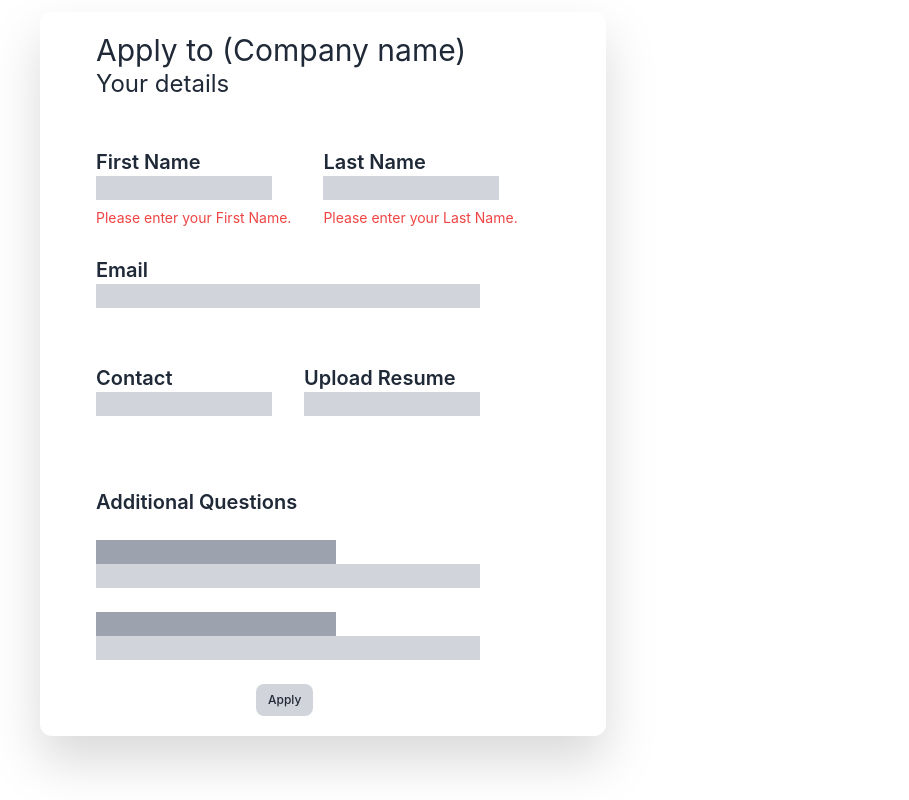
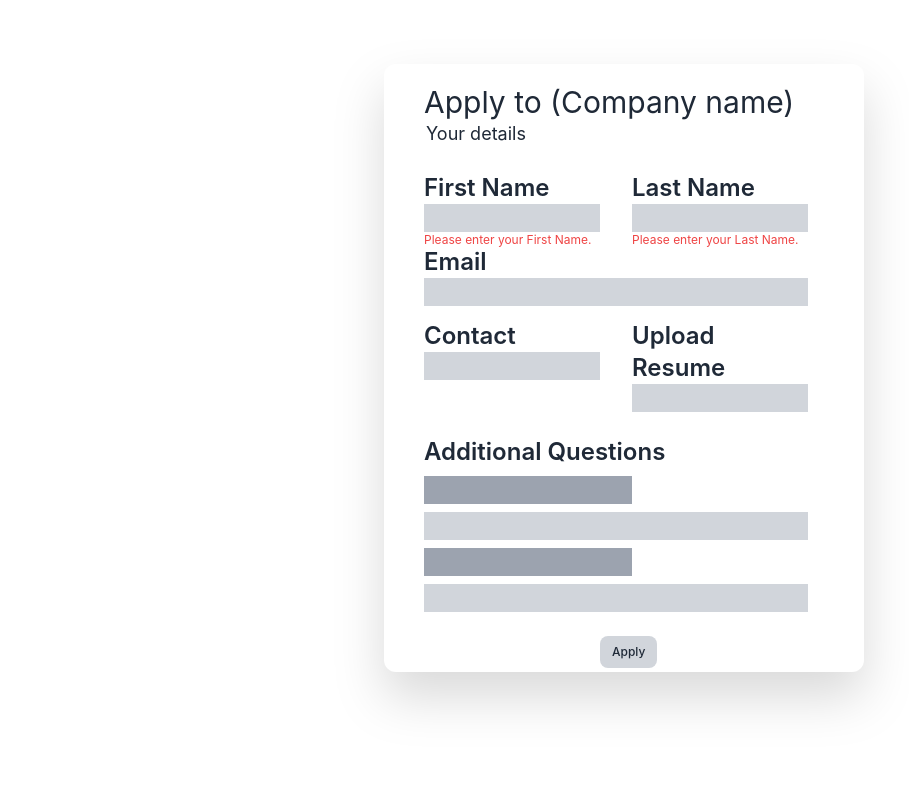
Before and after one commit to Internships-xcitedu/internships, a React (Create React App) app: page /apply in a window 1280 px wide. Shown: the whole page, without its empty margins (0-909 px from the left). Built offline with nearby package versions, Linux system fonts and the light colour scheme.

Commit message:
apply design with new resolution

```diff
--- a/src/App.js
+++ b/src/App.js
@@ -13,6 +13,7 @@ import SignUp from "./Components/empsignup/Signup";
 import Home from "./Components/Home/Home";
 import Login from "./Components/Login/Login";
 import Postjob2 from "./Components/PostJob2/PostJob2";
+import Postjob1 from "./Components/PostJob1/Postjob1";
 import Question from "./Components/Questions/Question";
 
 function App() {
@@ -30,6 +31,7 @@ function App() {
           <Route path="profile" element={<Profile />}></Route>
         </Route>
         <Route path="/postjob2" element={<Postjob2 />} />
+        <Route path="/postjob1" element={<Postjob1 />} />
         <Route path="/apply" element={<Apply />} />
         <Route path="/question" element={<Question />} />
         <Route path="/signup" element={<SignUp />} />
--- a/src/Components/Apply/Apply.js
+++ b/src/Components/Apply/Apply.js
@@ -23,64 +23,199 @@ const Apply = () => {
   };
 
   return (
-    <div className="w-1/3 bg-base-100 font-['Segoe UI'] drop-shadow-2xl mx-10 my-3  rounded-xl flex justify-center sm: min-w-fit   md:ml-10 min-w-fit  lg:ml-10 min-w-fit">
-      <div className=" ml-14 mr-14 my-5">
-        <p className="font-normal text-3xl">Apply to (Company name)</p>
+    <div
+      className=" w-600 h-480 mx-10 my-3 bg-base-100 font-['Segoe UI'] drop-shadow-2xl  rounded-xl flex justify-center
+    mobileMd:w-70 mobileMd:h-450 mobileMd: mx-7 mobileMd:my-2
+    mobileLg:w-70 mobileLg:h-450 mobileLg:mx-14 mobileLg:my-2
+    tablet:w-70 tablet:h-450 tablet:mx-56 tablet:my-2
+    laptopSm:w-96 laptopSm:h-550 laptopSm:mx-56 laptopSm:my-8
+    laptopMd:w-480 laptopMd:h-608 laptopMd:mx-64 laptopMd:my-16
+    laptopLg:w-480  laptopLg:h-608  laptopLg:mx-96  laptopLg:my-16
+    desktopMd:w-700 desktopMd:h-900 desktopMd:mx-430px desktopMd:my-20
+    desktopLg:w-700 desktopLg:h-900 desktopLg:mx-650px desktopLg:my-24
+     "
+    >
+      <div
+        className=" ml-14 mr-14 my-5
+      mobileMd:ml-14  mobileMd:mr-5  mobileMd:my-5
+      mobileLg:ml-14 mobileLg:mr-5 mobileLg:my-5
+      laptopSm:ml-14 laptopSm:mr-5 laptopSm:my-5
+      laptopMd:ml-10  laptopMd:mr-5  laptopMd:my-5
+      laptopLg:ml-10  laptopLg:mr-5  laptopLg:my-5
+      desktopMd:ml-10 desktopMd:mr-5 desktopMd:my-5"
+      >
+        <p
+          className="font-normal text-3xl
+        mobileMd:text-base
+        mobileLg:text-base
+        laptopSm:text-2xl
+        laptopMd:text-3xl
+        laptopLg:text-3xl
+        desktopMd:text-5xl"
+        >
+          Apply to (Company name)
+        </p>
 
-        <p className=" font-normal text-2xl">Your details</p>
+        <p
+          className=" font-normal text-2xl
+          mobileMd:text-xs mobileMd:mx-0.5
+         mobileLg:text-xs mobileLg:mx-0.5
+         laptopSm:text-base laptopSm:mx-0.5
+         laptopMd:text-lg laptopMd:mx-0.5
+         laptopLg:text-lg laptopLg:mx-0.5
+         desktopMd:text-2xl desktopMd:mx-2 desktopMd:mt-2"
+        >
+          Your details
+        </p>
         <br />
-        <br />
-        <div className="flex flex-col space-y-7">
+
+        <div
+          className="flex flex-col space-y-7
+        mobileMd:flex mobileMd:flex-col mobileMd:-space-y-0.5
+        mobileLg:flex mobileLg:flex-col mobileLg:-space-y-0.5
+        laptopSm:flex laptopSm:flex-col laptopSm:-space-y-0.5
+        laptopMd:flex laptopMd:flex-col laptopMd:-space-y-0.5
+        laptopLg:flex laptopLg:flex-col laptopLg:-space-y-0.5
+        desktopMd:flex desktopMd:flex-col desktopMd:-space-y-0.5"
+        >
           <div className=" flex flex-row ">
             <div>
-              <p className="font-semibold text-xl">First Name</p>
+              <p
+                className="font-semibold text-xl
+                mobileMd:font-semibold mobileMd:text-xs  mobileMd:mt-0
+                mobileLg:font-semibold mobileLg:text-xs mobileLg:mt-0
+                laptopSm:font-semibold laptopSm:text-lg  laptopSm:mt-0
+                laptopMd:font-semibold laptopMd:text-2xl laptopMd:mt-0
+                laptopLg:font-semibold laptopLg:text-2xl  laptopLg:mt-0
+                desktopMd:font-semibold desktopMd:text-2xl desktopMd:mt-6 "
+              >
+                First Name
+              </p>
               <input
-                className="peer bg-gray-300 w-44 "
+                className="peer bg-gray-300 w-44
+                mobileMd:w-28 mobileMd:h-5
+                mobileLg:w-28 mobileLg:h-5
+                laptopSm:w-36 laptopSm:h-5
+                laptopMd:w-44 laptopMd:h-7
+                laptopLg:w-44 laptopLg:h-7
+                desktopMd:w-52  desktopMd:h-10"
                 required
                 type="text"
                 onChange={(event) => {
                   setFirstName(event.target.value);
                 }}
               />
-              <p className="mt-2 invisible peer-invalid:visible text-red-500 text-sm">
+              <p
+                className="mt-2 invisible peer-invalid:visible text-red-500 text-sm
+               mobileMd:text-verysm mobileMd:mt-0
+               mobileLg:text-verysm mobileLg:mt-0
+               laptopSm:text-lesssm laptopSm:mt-0
+               laptopMd:text-xs laptopMd:mt-0
+               laptopLg:text-xs laptopLg:mt-0
+               desktopMd:text-base desktopMd:mt-2"
+              >
                 Please enter your First Name.
               </p>
             </div>
-            <div className="mx-8">
-              <p className="font-semibold text-xl">Last Name</p>
+            <div className="mx-8 desktopMd:mx-20">
+              <p
+                className="font-semibold text-xl mt-0
+                mobileMd:font-semibold mobileMd:text-xs  mobileMd:mt-0
+                mobileLg:font-semibold mobileLg:text-xs  mobileLg:mt-0
+                laptopSm:font-semibold laptopSm:text-lg  laptopSm:mt-0
+                laptopMd:font-semibold laptopMd:text-2xl  laptopMd:mt-0
+                laptopLg:font-semibold laptopLg:text-2xl  laptopLg:mt-0
+                desktopMd:font-semibold desktopMd:text-2xl  desktopMd:mt-6"
+              >
+                Last Name
+              </p>
               <input
-                className="peer bg-gray-300 w-44"
+                className="peer bg-gray-300 w-44
+                mobileMd:w-28 mobileMd:h-5
+                mobileLg:w-28 mobileLg:h-5
+                laptopSm:w-36 laptopSm:h-5
+                laptopMd:w-44 laptopMd:h-7
+                laptopLg:w-44 laptopLg:h-7
+                desktopMd:w-52  desktopMd:h-10"
                 required
                 onChange={(event) => {
                   setLastName(event.target.value);
                 }}
                 type="text"
               />
-              <p className="mt-2 peer-valid:invisible peer-invalid:visible text-red-500 text-sm">
+              <p
+                className="mt-2 peer-valid:invisible peer-invalid:visible text-red-500 text-sm
+              mobileMd:text-verysm mobileMd:mt-0
+              mobileLg:text-verysm mobileLg:mt-0
+              laptopSm:text-lesssm laptopSm:mt-0
+              laptopMd:text-xs laptopMd:mt-0
+              laptopLg:text-xs laptopLg:mt-0
+              desktopMd:text-base desktopMd:mt-2"
+              >
                 Please enter your Last Name.
               </p>
             </div>
           </div>
 
           <div>
-            <p className="font-semibold text-xl">Email</p>
+            <p
+              className="font-semibold text-xl
+              mobileMd:font-semibold mobileMd:text-xs
+              mobileLg:font-semibold mobileLg:text-xs
+              laptopSm:font-semibold laptopSm:text-lg
+              laptopMd:font-semibold laptopMd:text-2xl
+              laptopLg:font-semibold laptopLg:text-2xl
+              desktopMd:font-semibold desktopMd:text-2xl  desktopMd:mt-10"
+            >
+              Email
+            </p>
             <input
               type="email"
-              className="peer bg-gray-300 w-96 "
+              className="peer bg-gray-300 w-96
+               mobileMd:w-64 mobileMd:h-5
+               mobileLg:w-64 mobileLg:h-5
+               laptopSm:w-80 laptopSm:h-5
+               laptopMd:w-96 laptopMd:h-7
+               laptopLg:w-96 laptopLg:h-7
+               desktopMd:w-500  desktopMd:h-10"
               onChange={(event) => {
                 setEmail(event.target.value);
               }}
             />
-            <p className="mt-2 invisible peer-invalid:visible text-red-500 text-sm">
+            <p
+              className="mt-2 invisible peer-invalid:visible text-red-500 text-sm
+            mobileMd:text-verysm  mobileMd:mt-0
+            mobileLg:text-verysm mobileLg:mt-0
+            laptopSm:text-lesssm laptopSm:mt-0
+            laptopMd:text-xs laptopMd:mt-0
+            laptopLg:text-xs laptopLg:mt-0
+            desktopMd:text-sm desktopMd:mt-2"
+            >
               Please provide a valid email address.
             </p>
           </div>
 
           <div className=" flex flex-row">
             <div>
-              <p className="font-semibold text-xl">Contact</p>
+              <p
+                className="font-semibold text-xl
+                mobileMd:font-semibold mobileMd:text-xs
+                mobileLg:font-semibold mobileLg:text-xs
+                laptopSm:font-semibold laptopSm:text-lg
+                laptopMd:font-semibold laptopMd:text-2xl
+                laptopLg:font-semibold laptopLg:text-2xl
+                desktopMd:font-semibold desktopMd:text-2xl desktopMd:mt-6"
+              >
+                Contact
+              </p>
               <input
-                className=" bg-gray-300 w-44"
+                className=" bg-gray-300 w-44
+                mobileMd:w-28 mobileMd:h-5
+                mobileLg:w-28 mobileLg:h-5
+                laptopSm:w-36 laptopSm:h-5
+                laptopMd:w-44 laptopMd:h-7
+                laptopLg:w-44 laptopLg:h-7
+                desktopMd:w-52  desktopMd:h-10"
                 onChange={(event) => {
                   setContact(event.target.value);
                 }}
@@ -88,10 +223,26 @@ const Apply = () => {
               />
             </div>
 
-            <div className="mx-8">
-              <p className="font-semibold text-xl">Upload Resume</p>
+            <div className="mx-8 desktopMd:mx-20">
+              <p
+                className="font-semibold text-xl
+                mobileMd:font-semibold mobileMd:text-xs
+                mobileLg:font-semibold mobileLg:text-xs
+                laptopSm:font-semibold laptopSm:text-lg
+                laptopMd:font-semibold laptopMd:text-2xl
+                laptopLg:font-semibold laptopLg:text-2xl
+                desktopMd:font-semibold desktopMd:text-2xl desktopMd:mt-6"
+              >
+                Upload Resume
+              </p>
               <input
-                className="bg-gray-300 w-44"
+                className="bg-gray-300 w-44
+                mobileMd:w-28 mobileMd:h-5
+                mobileLg:w-28 mobileLg:h-5
+                laptopSm:w-36 laptopSm:h-5
+                laptopMd:w-44 laptopMd:h-7
+                laptopLg:w-44 laptopLg:h-7
+                desktopMd:w-52  desktopMd:h-10"
                 onChange={(event) => {
                   setUpload(event.target.value);
                 }}
@@ -101,13 +252,28 @@ const Apply = () => {
           </div>
         </div>
         <br />
-        <br />
-        <br />
+
         <div>
-          <p className="font-semibold text-xl">Additional Questions</p>
-          <br />
+          <p
+            className="font-semibold text-xl
+            mobileMd:font-semibold mobileMd:text-xs
+            mobileLg:font-semibold mobileLg:text-xs
+            laptopSm:font-semibold laptopSm:text-lg
+            laptopMd:font-semibold laptopMd:text-2xl
+            laptopLg:font-semibold laptopLg:text-2xl
+            desktopMd:font-semibold desktopMd:text-2xl desktopMd:mt-10"
+          >
+            Additional Questions
+          </p>
+
           <input
-            className="bg-gray-400 w-60"
+            className="bg-gray-400 w-60
+            mobileMd:w-36 mobileMd:h-5 mobileMd:mt-2
+            mobileLg:w-36 mobileLg:h-5 mobileLg:mt-2
+            laptopSm:w-52 laptopSm:h-5 laptopSm:mt-2
+            laptopMd:w-52 laptopMd:h-7 laptopMd:mt-2
+            laptopLg:w-52 laptopLg:h-7 laptopLg:mt-2
+            desktopMd:w-60 desktopMd:h-10 desktopMd:mt-2"
             type="text"
             onChange={(event) => {
               setQuestion1(event.target.value);
@@ -115,25 +281,42 @@ const Apply = () => {
           />
           <br />
           <input
-            className="bg-gray-300 w-96"
+            className="bg-gray-300 w-96
+            mobileMd:w-64 mobileMd:h-5
+            mobileLg:w-64 mobileLg:h-5
+            laptopSm:w-80 laptopSm:h-5
+            laptopMd:w-96 laptopMd:h-7 laptopMd:mt-2
+            laptopLg:w-96 laptopLg:h-7 laptopLg:mt-2
+            desktopMd:w-500 desktopMd:h-10 desktopMd:mt-2"
             type="text"
             onChange={(event) => {
               setAnswer1(event.target.value);
             }}
           />
           <br />
-          <br />
           <input
-            className="bg-gray-400 w-60"
+            className="bg-gray-400 w-60
+            mobileMd:w-36 mobileMd:h-5 mobileMd:mt-2
+            mobileLg:w-36 mobileLg:h-5 mobileLg:mt-2
+            laptopSm:w-52 laptopSm:h-5 laptopSm:mt-2
+            laptopMd:w-52 laptopMd:h-7 laptopMd:mt-2
+            laptopLg:w-52 laptopLg:h-7 laptopLg:mt-2
+            desktopMd:w-60 desktopMd:h-10 desktopMd:mt-2"
             type="text"
             onChange={(event) => {
               setQuestion2(event.target.value);
             }}
           />
           <br />
-
           <input
-            className="bg-gray-300 w-96"
+            className="bg-gray-300 w-96
+            mobileMd:w-64 mobileMd:h-5
+            mobileLg:w-64 mobileLg:h-5
+            laptopSm:w-80 laptopSm:h-5
+            laptopMd:w-96 laptopMd:h-7 laptopMd:mt-2
+            laptopLg:w-96 laptopLg:h-7 laptopLg:mt-2
+            desktopMd:w-500 desktopMd:h-10 desktopMd:mt-2
+            "
             type="text"
             onChange={(event) => {
               setAnswer2(event.target.value);
@@ -141,9 +324,18 @@ const Apply = () => {
           />
         </div>
         <br />
-        <div className="ml-40">
+        <div
+          className="ml-40
+        mobileMd:ml-24 mobileMd:h-5
+        mobileLg:ml-24 mobileLg:h-5
+        laptopSm:ml-32 laptopSm:h-5
+        laptopMd:ml-44 laptopMd:h-7
+        laptopLg:ml-44 laptopLg:h-7
+        desktopMd:ml-56 desktopMd:h-7"
+        >
           <button
-            className="bg-gray-300 py-2 px-3 text-xs font-medium text-center rounded-lg "
+            className="bg-gray-300 py-2 px-3 text-xs font-medium text-center rounded-lg
+            desktopMd:bg-gray-300  desktopMd:py-2  desktopMd:px-3  desktopMd:text-lg  desktopMd:font-medium  desktopMd:text-center desktopMd:rounded-lg"
             onClick={handleApply}
           >
             Apply
--- a/tailwind.config.js
+++ b/tailwind.config.js
@@ -3,24 +3,23 @@ module.exports = {
   content: ["./src/**/*.{js,jsx,ts,tsx}"],
   theme: {
     extend: {
-      screens:{
-        'mobileMd': '375px',
-        'mobileLg': '425px',
-        'tablet': '768px',
-        'laptopSm': '800px',
-        'laptopMd': '1024px',
-        'laptopLg': '1280px',
-        'desktopSm': '1366px',
-        'desktopMd': '1440px',
-        'desktopLg': '1920px',
+      screens: {
+        mobileMd: "375px",
+        mobileLg: "425px",
+        tablet: "768px",
+        laptopSm: "800px",
+        laptopMd: "1024px",
+        laptopLg: "1280px",
+        desktopSm: "1366px",
+        desktopMd: "1440px",
+        desktopLg: "1920px",
       },
       colors: {
-        'brightGrey': "#374151",
-        'pumpkinOrange': "#F97316",
-        'sunYellow': "#F9E615",
-        'nobel': "#B4B2B2",
-        'osloGrey': "#8F8C8C",
-
+        brightGrey: "#374151",
+        pumpkinOrange: "#F97316",
+        sunYellow: "#F9E615",
+        nobel: "#B4B2B2",
+        osloGrey: "#8F8C8C",
       },
 
       margin: {
@@ -28,18 +27,37 @@ module.exports = {
       },
       height: {
         608: "608px",
+        700: "700px",
+        900: "900px",
+
+        550: "550px",
+        850: "850px",
+        420: "420px",
+        450: "450px",
         480: "30rem",
         1177: "73.563rem",
       },
       width: {
         600: "600px",
+        500: "500px",
+        525: "525px",
         70: "300px",
         512: "20rem",
         480: "30rem",
-
+        700: "700px",
+        900: "900px",
       },
       border: {
         1: "1px",
+      },
+      fontSize: {
+        verysm: "8px",
+        lesssm: "10px",
+      },
+      margin: {
+        "430px": "430px",
+        "650px": "650px",
+        "500px": "500px",
       },
     },
   },
```
Also changed, not shown: src/Components/PostJob1/Content2.js (added, +8 -0 lines), src/Components/PostJob1/Postjob1.js (added, +19 -0 lines), 1 other file (tests, documents, lock files or other folders).
